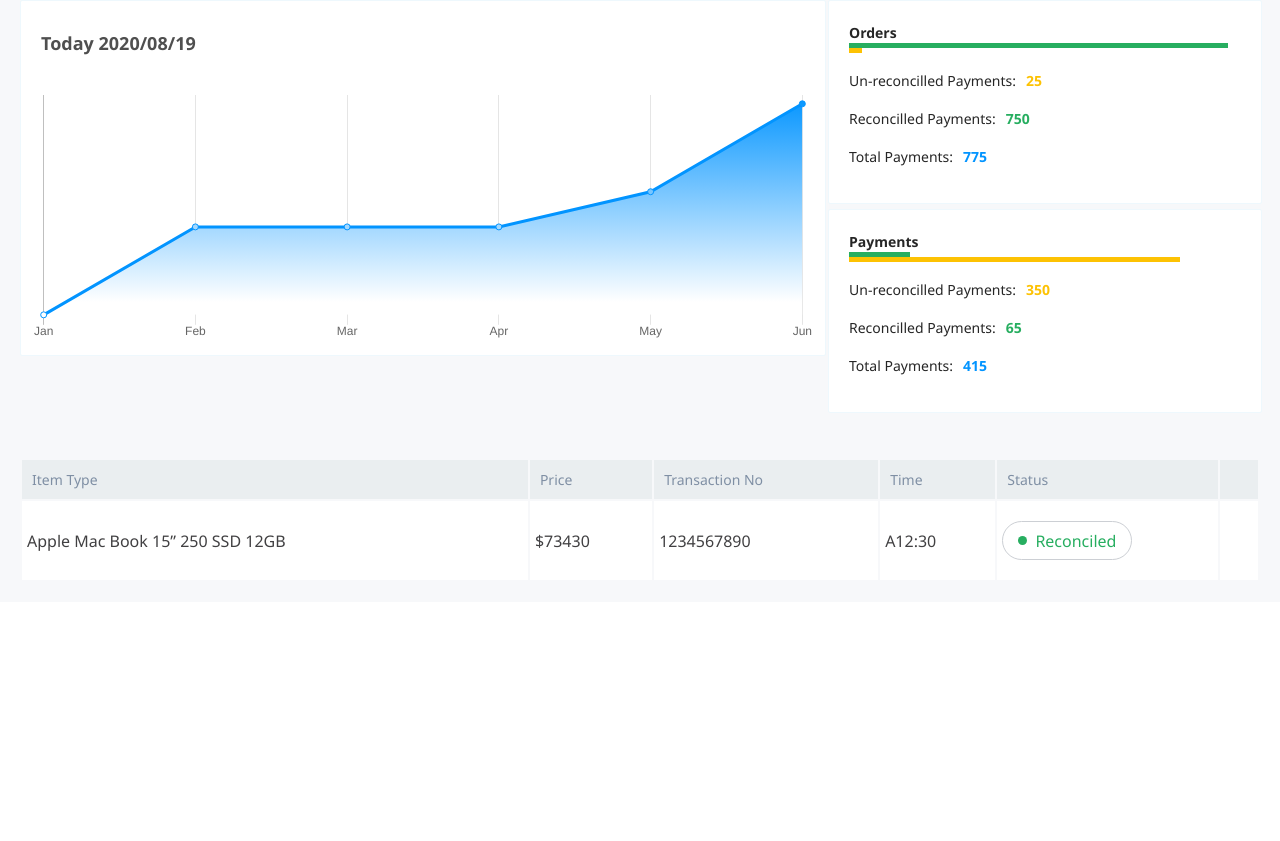
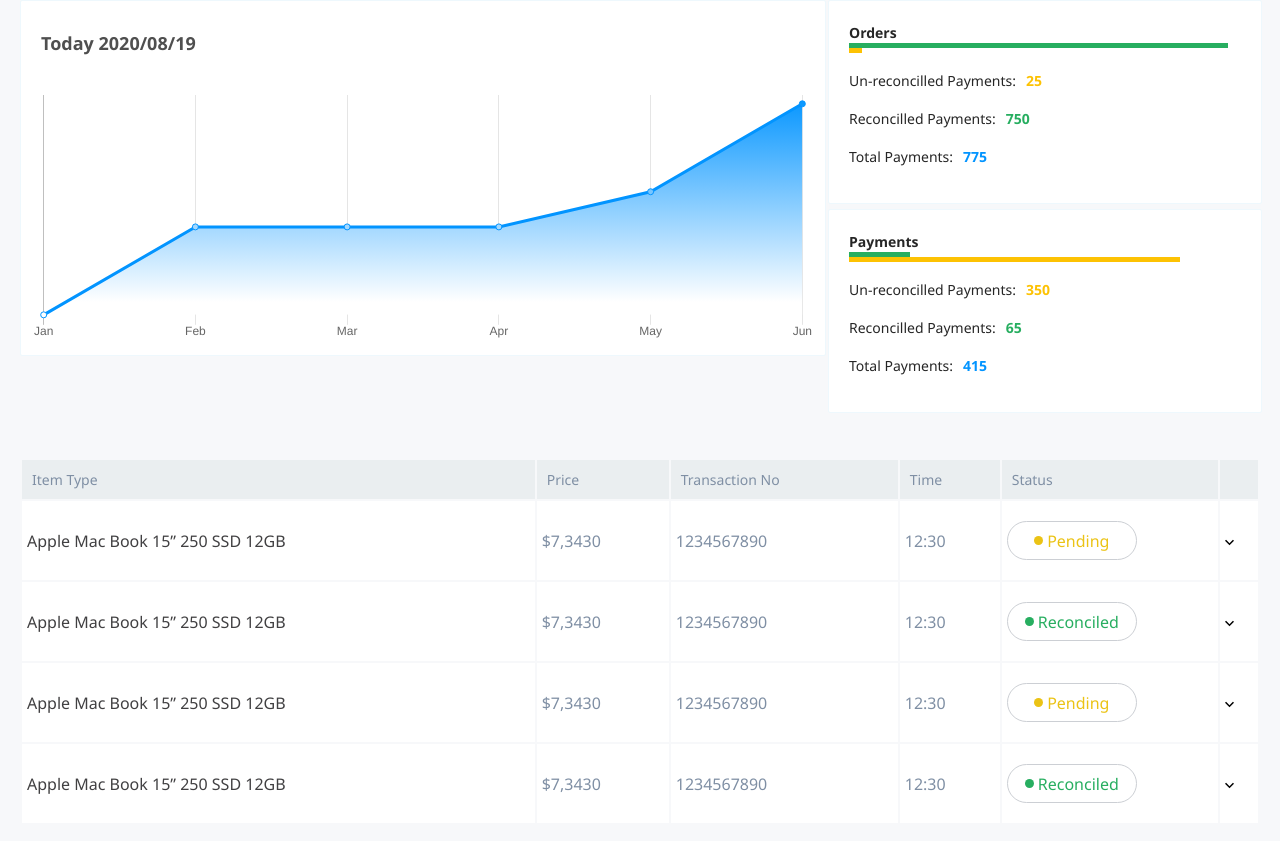
Before and after one commit to HassanBello/mintdashboard, a React (Create React App) app: page / in a window 1280 px wide. Shown: the part 871-1712 px from the top of the page. Before the commit the page ends 1473 px from the top, so only its background shows below. Built offline with nearby package versions, Linux system fonts and the light colour scheme; the HTML template or start-up script is replaced by a standard one.

Commit message:
table partial

```diff
--- a/src/components/dash/payment/payment.css.js
+++ b/src/components/dash/payment/payment.css.js
@@ -54,12 +54,15 @@ justify-content: center;
 max-width: 130px;
 color: ${props => {
     switch (props.color) {
-      case "pending":
+      case "Pending":
         return `#EBC315;;`;
-      case "reconciled":
+      case "Reconciled":
         return `#27AE60;`;
       default:
         return "#27AE60";
     }
   }};
 `
+export const TableInitialWarapper = styled.div`
+
+`
--- a/src/components/dash/payment/payment.js
+++ b/src/components/dash/payment/payment.js
@@ -1,11 +1,40 @@
 import React from 'react';
-import * as Styles from './payment.css'
 import PaymentTable from './paymentTable';
 
 const Payment = (props) => {
+    const tableData = [
+        {
+            itemType: "Apple Mac Book 15” 250 SSD 12GB",
+            price: "$7,3430",
+            time: "12:30",
+            transactionNo: "1234567890",
+            status: "Pending"
+        },
+        {
+            itemType: "Apple Mac Book 15” 250 SSD 12GB",
+            price: "$7,3430",
+            time: "12:30",
+            transactionNo: "1234567890",
+            status: "Reconciled"
+        },
+        {
+            itemType: "Apple Mac Book 15” 250 SSD 12GB",
+            price: "$7,3430",
+            time: "12:30",
+            transactionNo: "1234567890",
+            status: "Pending"
+        },
+        {
+            itemType: "Apple Mac Book 15” 250 SSD 12GB",
+            price: "$7,3430",
+            time: "12:30",
+            transactionNo: "1234567890",
+            status: "Reconciled"
+        }
+    ]
     return (
         <div>
-            <PaymentTable />
+            <PaymentTable data={tableData} />
         </div>
     );
 
--- a/src/components/dash/payment/paymentTable.js
+++ b/src/components/dash/payment/paymentTable.js
@@ -2,6 +2,7 @@ import React from 'react';
 import * as Styles from './payment.css'
 
 const PaymentTable = (props) => {
+    console.log(props.data);
     return (
         <Styles.StyledTable>
             <Styles.TableHead>
@@ -27,30 +28,37 @@ const PaymentTable = (props) => {
                 </Styles.TableRow>
             </Styles.TableHead>
             <tbody>
+                {props.data.map(item => {
+                    return (
                         <Styles.TableRow>
-                    <Styles.TableData>
-                        Apple Mac Book 15” 250 SSD 12GB
+                            <Styles.TableData color={"dark"}>
+                                {item.itemType}
+                            </Styles.TableData>
+                            <Styles.TableData color={"light"}>
+                                {item.price}
+                            </Styles.TableData>
+                            <Styles.TableData color={"light"}>
+                                {item.transactionNo}
+                            </Styles.TableData>
+                            <Styles.TableData color={"light"}>
+                                {item.time}
                             </Styles.TableData>
                             <Styles.TableData>
-                        $73430
-                </Styles.TableData>
-                    <Styles.TableData>
-                        1234567890
-                </Styles.TableData>
-                    <Styles.TableData>
-                        A12:30
-                </Styles.TableData>
-                    <Styles.TableData>
-                        <Styles.StatusWrapper>
-                            <svg width="9" height="9" viewBox="0 0 9 9" fill="none" xmlns="http://www.w3.org/2000/svg">
+                                <Styles.StatusWrapper color={item.status}>
+                                    {item.status === "Pending" ? <svg width="9" height="9" viewBox="0 0 9 9" fill="none" xmlns="http://www.w3.org/2000/svg">
+                                        <circle cx="4.5" cy="4.5" r="4.5" fill="#EBC315" />
+                                    </svg> : <svg width="9" height="9" viewBox="0 0 9 9" fill="none" xmlns="http://www.w3.org/2000/svg">
                                             <circle cx="4.5" cy="4.5" r="4.5" fill="#27AE60" />
-                            </svg>&nbsp; Reconciled
+                                        </svg>}&nbsp;
+                                    {item.status}
                                 </Styles.StatusWrapper>
                             </Styles.TableData>
                             <Styles.TableData>
-
+                                <svg xmlns="http://www.w3.org/2000/svg" width="9" height="9" viewBox="0 0 24 24"><path d="M0 7.33l2.829-2.83 9.175 9.339 9.167-9.339 2.829 2.83-11.996 12.17z" /></svg>
                             </Styles.TableData>
                         </Styles.TableRow>
+                    )
+                })}
             </tbody>
         </Styles.StyledTable>
     );
```
Lines whose indentation alone changed are shown as unchanged.
